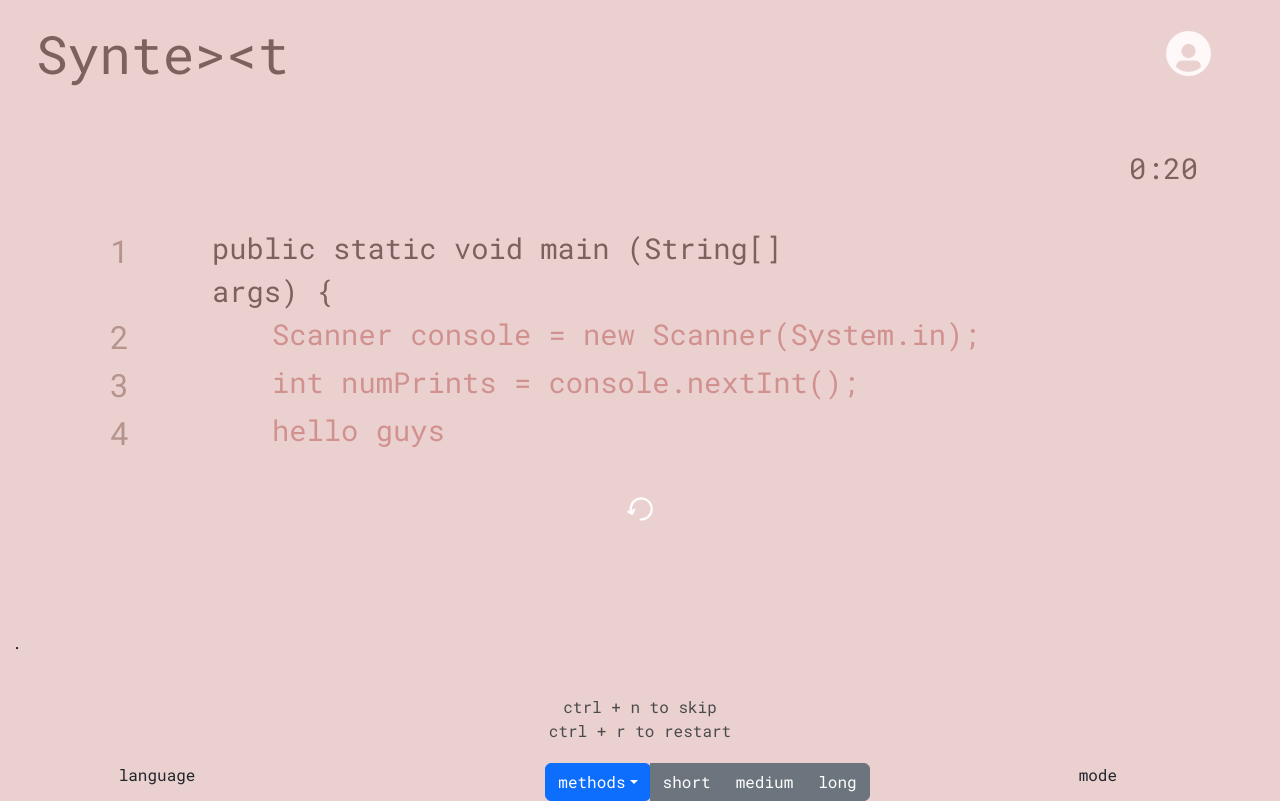
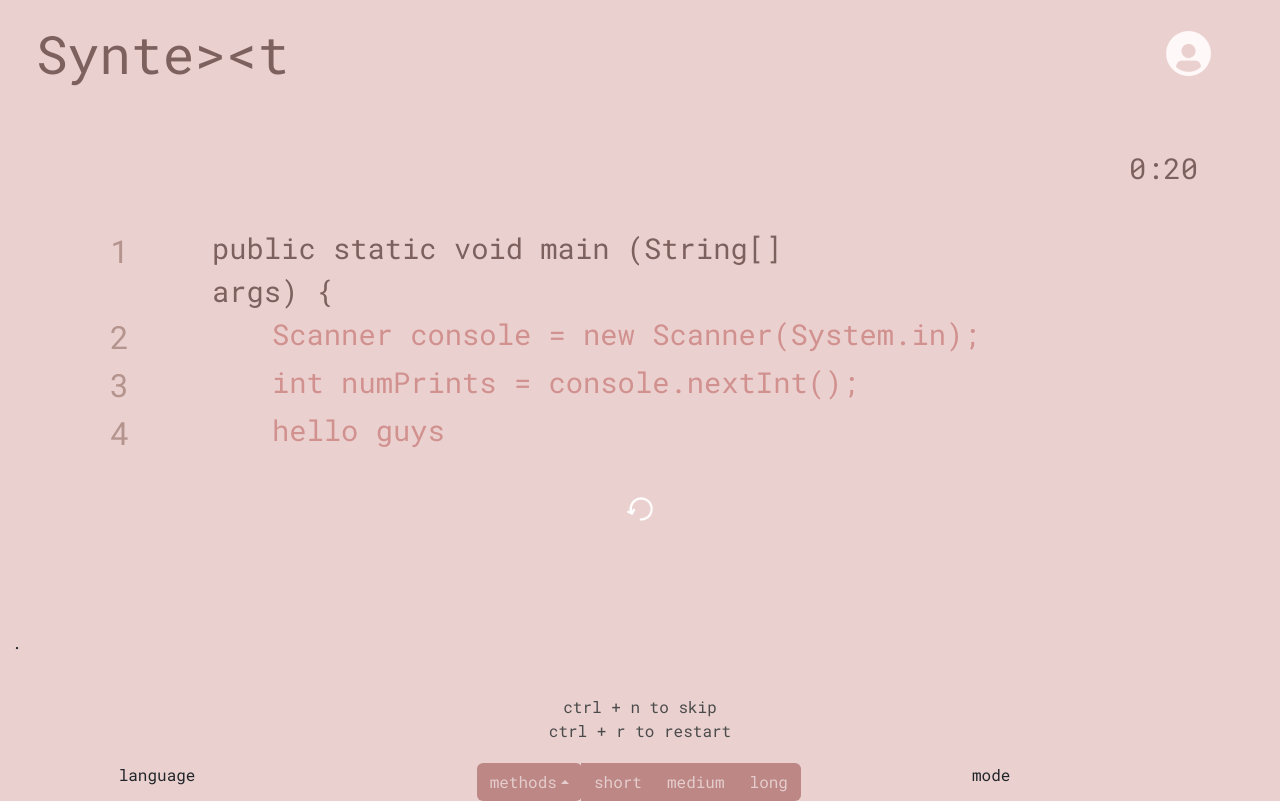
Before and after one commit to hcp-uw/syntext, a React (Create React App) app in the folder client/: page / in a window 1280 px wide. Built offline with nearby package versions, Linux system fonts and the light colour scheme.

Commit message:
methods buttons changed

```diff
--- a/client/src/Components/Methods/Methods.js
+++ b/client/src/Components/Methods/Methods.js
@@ -2,18 +2,35 @@ import Button from 'react-bootstrap/Button';
 import ButtonGroup from 'react-bootstrap/ButtonGroup';
 import Dropdown from 'react-bootstrap/Dropdown';
 import DropdownButton from 'react-bootstrap/DropdownButton';
+import style from "./Methods.css"
 import 'bootstrap/dist/css/bootstrap.css';
 
 
 const Methods = () => {
     return(
       <>
+        <style type="text/css">
+          {`
+            .btn-custom {
+              background-color: #BC8785;
+              color: #E5CDCD;
+            }
+          `}
+        </style>
       <div class="Methods">
-        <ButtonGroup aria-label="Basic example">
-          <DropdownButton title="methods">methods</DropdownButton>
-          <Button variant="secondary">short</Button>
-          <Button variant="secondary">medium</Button>
-          <Button variant="secondary">long</Button>
+        <ButtonGroup >
+          <Dropdown>
+            <DropdownButton
+                title="methods"
+                drop="up"
+                variant="custom"
+                className="rounded-start"
+              >methods</DropdownButton>
+          </Dropdown>
+
+          <Button variant="custom">short</Button>
+          <Button variant="custom">medium</Button>
+          <Button variant="custom">long</Button>
         </ButtonGroup>
       </div>
       </>
--- a/client/src/index.js
+++ b/client/src/index.js
@@ -97,7 +97,7 @@ root.render(
 
         <Row>
           <Col md={{offset: 1, span: 1}} style={{paddingTop: 20}}>language</Col>
-          <Col md={{offset: 3, span: 3}} style={{paddingTop: 20}}><Methods /></Col>
+          <Col md={{offset: 2, span: 3}} style={{paddingTop: 20, paddingLeft: 50}}><Methods /></Col>
           <Col md={{offset: 2, span: 1}} style={{paddingTop: 20}}>mode</Col>
         </Row>
       </Container>
```
